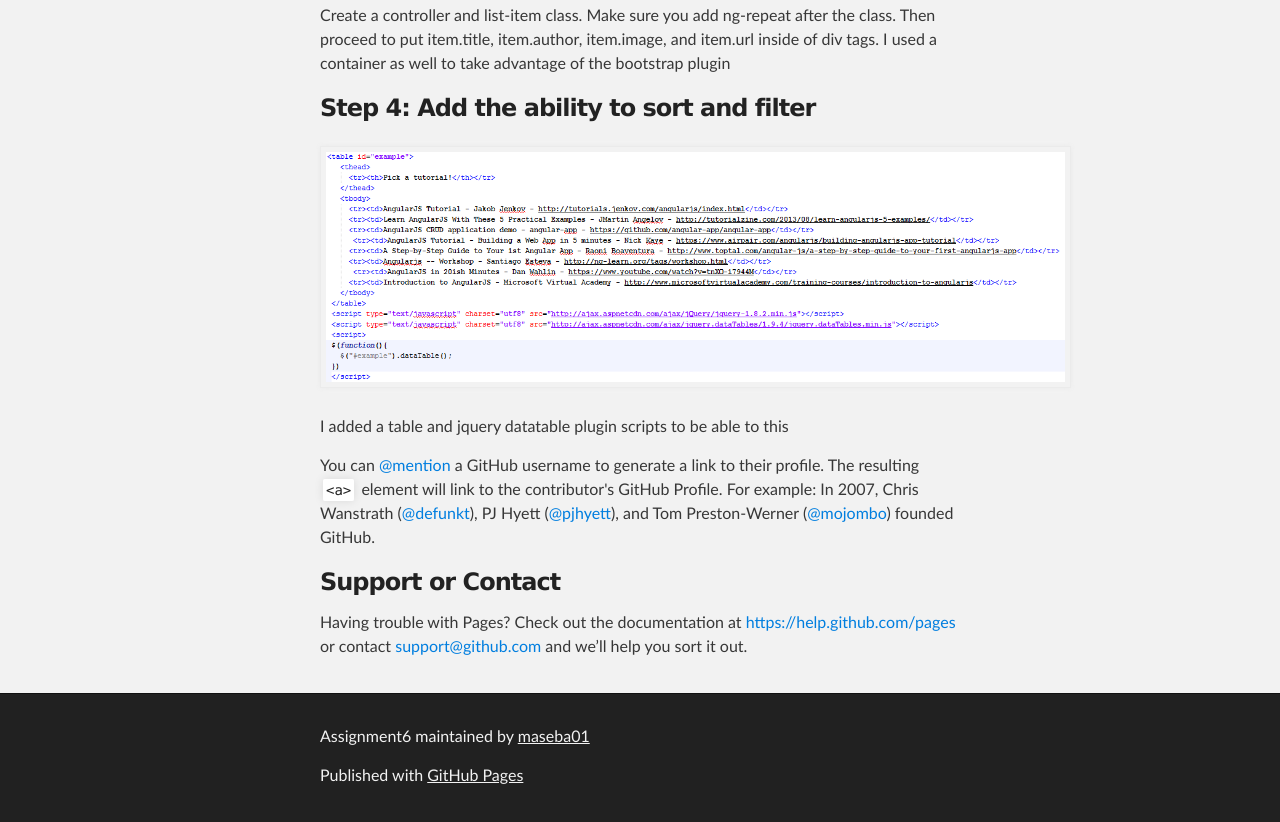
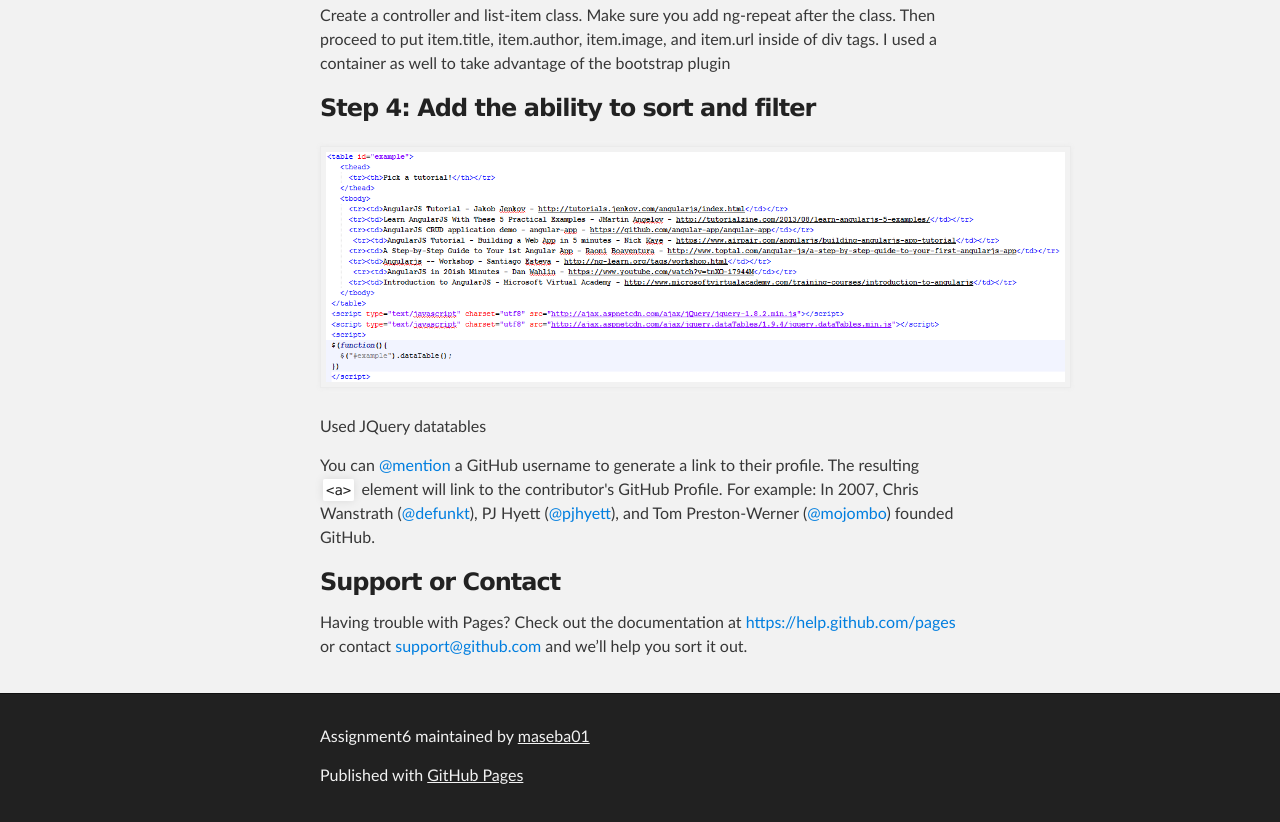
Before and after one commit to maseba01/Assignment6, a plain HTML site: page index.html in a window 1280 px wide. Shown: the part 924-1746 px from the top of the page. Drawn offline with Linux system fonts and the light colour scheme.

Commit message:
Update index.html

```diff
--- a/index.html
+++ b/index.html
@@ -63,7 +63,7 @@
 
 <img src="step4.png" alt="Step 4 Picture">
 
-<p>I added a table and jquery datatable plugin scripts to be able to this</p>
+<p>Used JQuery datatables</p>
 
 <p>You can <a href="https://github.com/blog/821" class="user-mention">@mention</a> a GitHub username to generate a link to their profile. The resulting <code>&lt;a&gt;</code> element will link to the contributor's GitHub Profile. For example: In 2007, Chris Wanstrath (<a href="https://github.com/defunkt" class="user-mention">@defunkt</a>), PJ Hyett (<a href="https://github.com/pjhyett" class="user-mention">@pjhyett</a>), and Tom Preston-Werner (<a href="https://github.com/mojombo" class="user-mention">@mojombo</a>) founded GitHub.</p>
 
```
